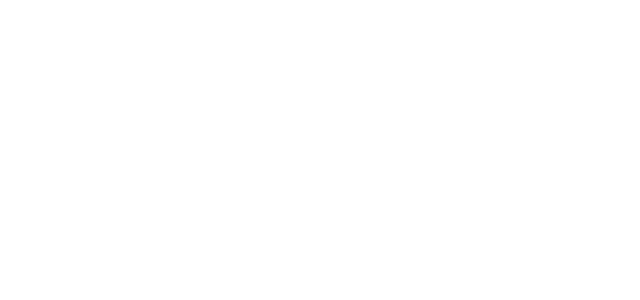
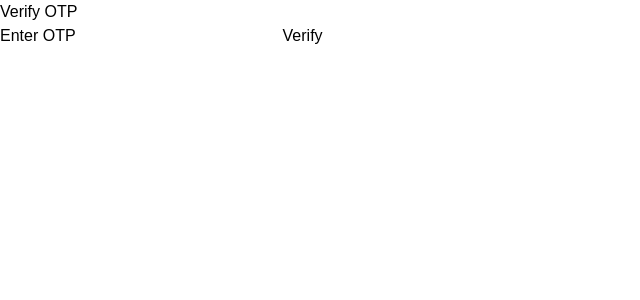
Before and after one commit to KhanTechPro/Daily_Tasks, a React (Vite) app: page /verify-otp in a window 1280 px wide. Before the commit this address had no page. Shown: the top 300 px of the page, without its empty margins (0-640 px from the left). Built offline with nearby package versions, Linux system fonts and the light colour scheme.

Commit message:
fixing global

```diff
--- a/src/App.jsx
+++ b/src/App.jsx
@@ -2,6 +2,7 @@
 import { Routes, Route } from "react-router-dom";
 import HomePage from "./components/HomePage";
 import Register from "./components/Register";
+import VerifyOtp from "./components/VerifyOtp";
 import Sign from "./components/Sign";
 import UserProfileToday from "./components/UserProfileToday";
 
@@ -10,9 +11,10 @@
     <>
       <Routes>
         <Route path="/" element={<HomePage />} />
+        <Route path="register" element={<Register />} />
+        <Route path="verify-otp" element={<VerifyOtp />} />
         <Route path="sign" element={<Sign />} />
-        <Route path="register" element={<Register />} />
-        <Route path="UserProfileToday" element={<UserProfileToday/>} />
+        <Route path="UserProfileToday" element={<UserProfileToday />} />
       </Routes>
     </>
   );
--- a/src/components/Register.jsx
+++ b/src/components/Register.jsx
@@ -22,7 +22,8 @@
       });
 
       if (response.ok) {
-        navigate("/signin");
+        // Redirect to the OTP verification page after successful registration
+        navigate("/verify-otp");
       } else {
         setErrMsg("Registration error. Please try again.");
       }
--- /dev/null
+++ b/src/components/VerifyOtp.jsx
@@ -0,0 +1,51 @@
+// VerifyOtp.js
+import React, { useState } from "react";
+
+function VerifyOtp() {
+  const [otp, setOtp] = useState("");
+  const [error, setError] = useState("");
+  const [success, setSuccess] = useState(false);
+
+  const handleOtpSubmit = async (e) => {
+    e.preventDefault();
+    try {
+      const response = await fetch("/api/accounts/verify-otp/", {
+        method: "POST",
+        headers: { "Content-Type": "application/json" },
+        body: JSON.stringify({ otp }),
+      });
+      if (response.ok) {
+        setSuccess(true);
+        // Proceed to the next step, such as redirecting to the dashboard
+      } else {
+        setError("Invalid OTP. Please try again.");
+      }
+    } catch (err) {
+      setError("Network error. Please try again later.");
+    }
+  };
+
+  return (
+    <div>
+      <h2>Verify OTP</h2>
+      {error && <p className="error">{error}</p>}
+      {success ? (
+        <p>OTP verified successfully!</p>
+      ) : (
+        <form onSubmit={handleOtpSubmit}>
+          <label htmlFor="otp">Enter OTP</label>
+          <input
+            type="text"
+            id="otp"
+            value={otp}
+            onChange={(e) => setOtp(e.target.value)}
+            required
+          />
+          <button type="submit">Verify</button>
+        </form>
+      )}
+    </div>
+  );
+}
+
+export default VerifyOtp;
```
